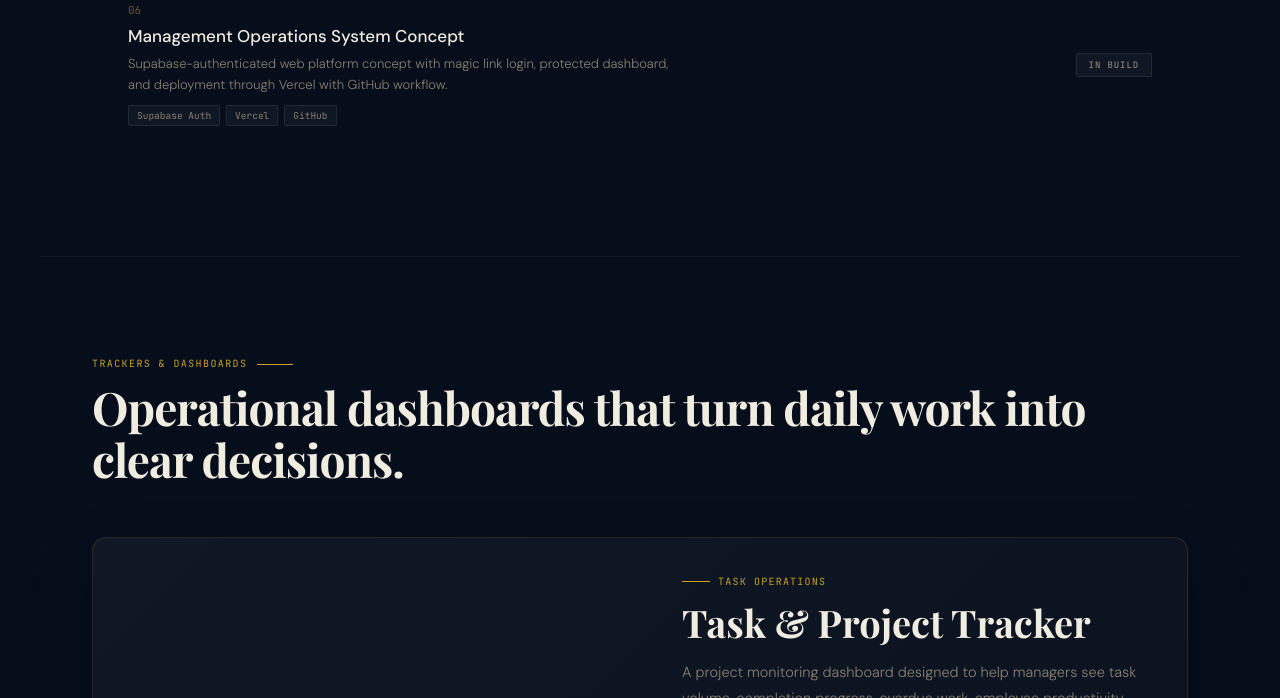
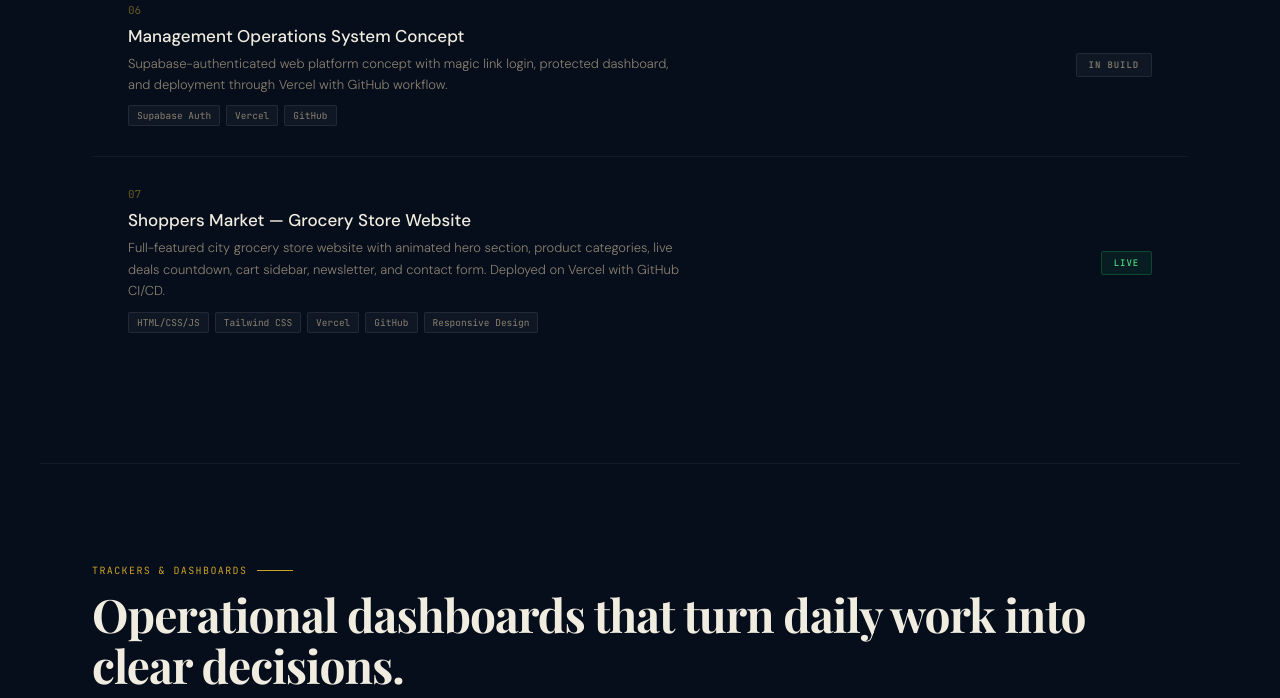
Before and after one commit to mrmichaelsevilla/michael-sevilla-portfolio, a plain HTML site: page index.html in a window 1280 px wide. Shown: the part 3593-4291 px from the top of the page. Drawn offline with nearby package versions, Linux system fonts and the light colour scheme; a web font is replaced by a local one.

Commit message:
Add Shoppers Market project + fix lightbox click-outside to close

```diff
--- a/index.html
+++ b/index.html
@@ -810,6 +810,15 @@ footer span{color:var(--gold);}
       </div>
       <span class="badge badge-build">In Build</span>
     </div>
+    <div class="project-row">
+      <div>
+        <div class="project-num">07</div>
+        <div class="project-name">Shoppers Market — Grocery Store Website</div>
+        <div class="project-desc">Full-featured city grocery store website with animated hero section, product categories, live deals countdown, cart sidebar, newsletter, and contact form. Deployed on Vercel with GitHub CI/CD.</div>
+        <div class="project-tags"><span class="project-tag">HTML/CSS/JS</span><span class="project-tag">Tailwind CSS</span><span class="project-tag">Vercel</span><span class="project-tag">GitHub</span><span class="project-tag">Responsive Design</span></div>
+      </div>
+      <a href="https://shoppers-market.vercel.app" target="_blank" rel="noopener noreferrer" style="text-decoration:none;"><span class="badge badge-live">Live</span></a>
+    </div>
   </div>
 </div>
 
@@ -1181,6 +1190,7 @@ document.querySelectorAll('.reveal').forEach(el=>obs.observe(el));
 function openLightbox(src){document.getElementById('lightbox-img').src=src;document.getElementById('lightbox').classList.add('active');}
 function closeLightbox(){document.getElementById('lightbox').classList.remove('active');}
 document.getElementById('lightbox').addEventListener('click',function(e){if(e.target===this){closeLightbox();}});
+document.getElementById('lightbox-img').addEventListener('click',function(e){e.stopPropagation();});
 document.addEventListener('keydown',function(e){if(e.key==='Escape'){closeLightbox();}});
 </script>
 </body>
```
